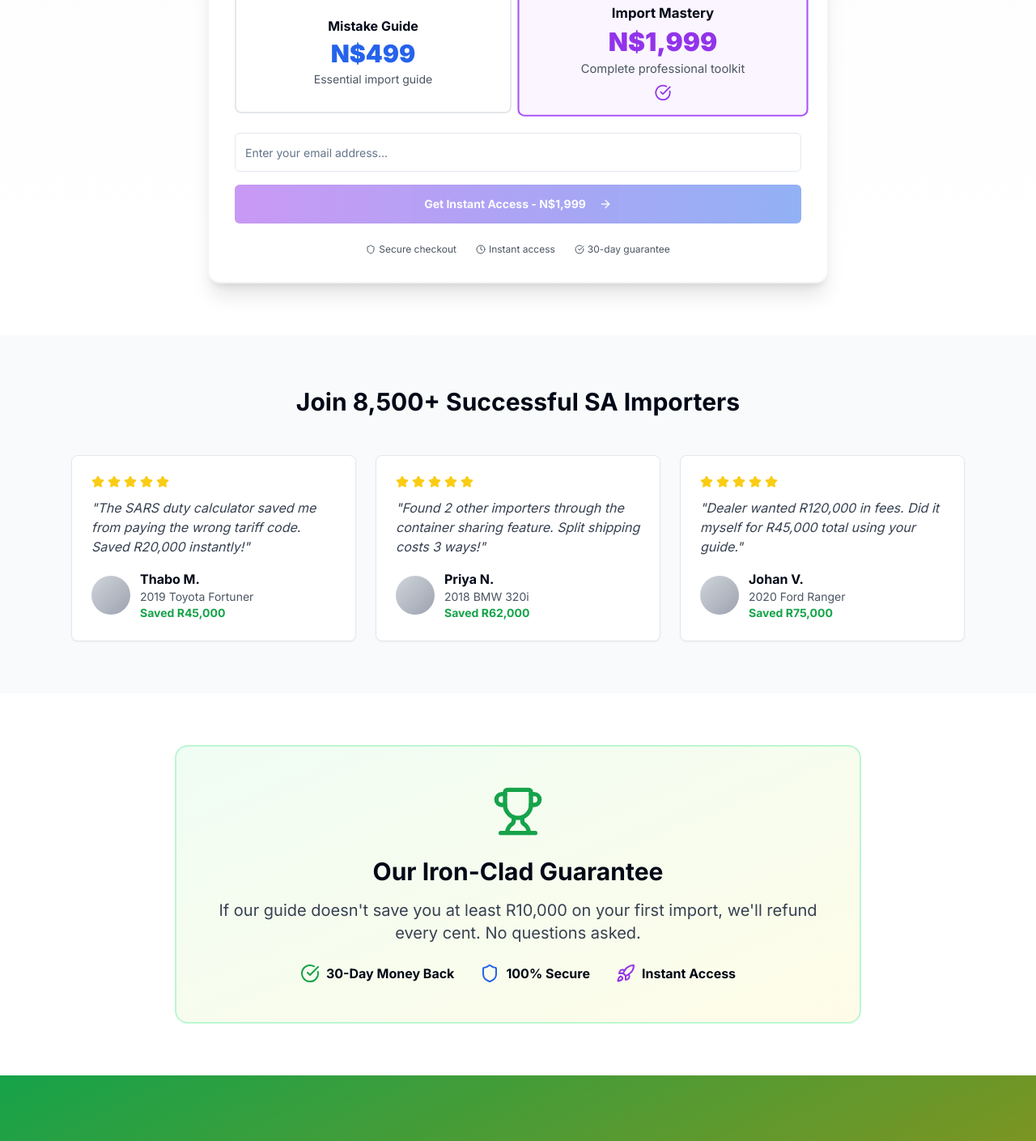
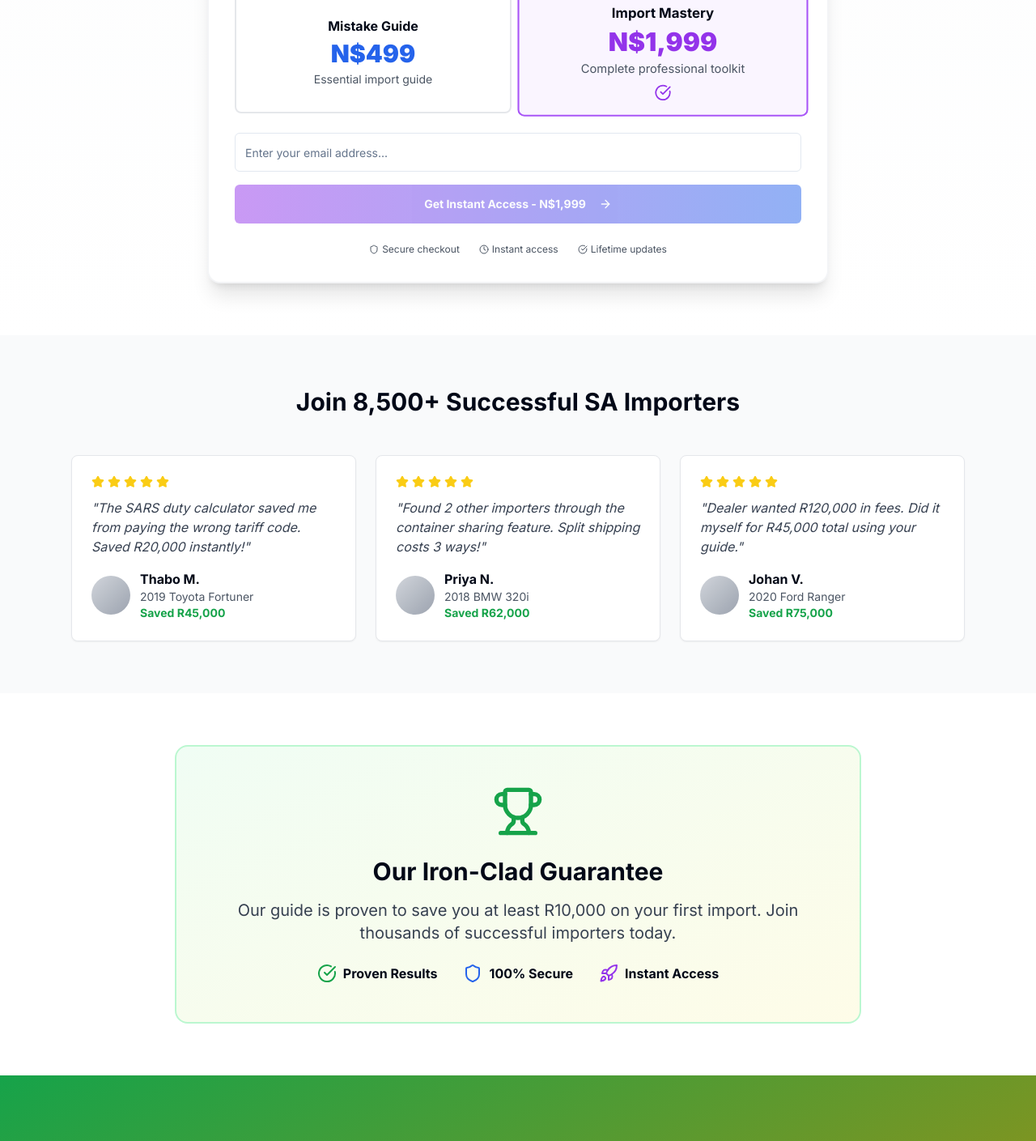
Before and after one commit to Mvula88/calculator, a Next.js app: page /za/guide in a window 1280 px wide. Shown: the part 3007-4416 px from the top of the page at 81% size. Built offline with nearby package versions, Linux system fonts and the light colour scheme.

Commit message:
Remove 30-day money back guarantee from entire platform

```diff
--- a/app/bw/guide/page.tsx
+++ b/app/bw/guide/page.tsx
@@ -441,13 +441,13 @@ export default function BotswanaGuidePage() {
             <Trophy className="h-16 w-16 text-blue-600 mx-auto mb-6" />
             <h2 className="text-3xl font-bold mb-4">Our Iron-Clad Guarantee</h2>
             <p className="text-xl text-gray-700 mb-6">
-              If our guide doesn't save you at least P10,000 on your first import,
-              we'll refund every thebe. No questions asked.
+              Our guide is proven to save you at least P10,000 on your first import.
+              Join thousands of successful importers today.
             </p>
             <div className="flex items-center justify-center gap-8">
               <div className="flex items-center gap-2">
                 <CheckCircle className="h-6 w-6 text-green-600" />
-                <span className="font-bold">30-Day Money Back</span>
+                <span className="font-bold">Proven Results</span>
               </div>
               <div className="flex items-center gap-2">
                 <Shield className="h-6 w-6 text-blue-600" />
--- a/app/na/guide/page.tsx
+++ b/app/na/guide/page.tsx
@@ -442,13 +442,13 @@ export default function NamibiaGuidePage() {
             <Trophy className="h-16 w-16 text-green-600 mx-auto mb-6" />
             <h2 className="text-3xl font-bold mb-4">Our Iron-Clad Guarantee</h2>
             <p className="text-xl text-gray-700 mb-6">
-              If our guide doesn't save you at least N$10,000 on your first import,
-              we'll refund every cent. No questions asked.
+              Our guide is proven to save you at least N$10,000 on your first import.
+              Join thousands of successful importers today.
             </p>
             <div className="flex items-center justify-center gap-8">
               <div className="flex items-center gap-2">
                 <CheckCircle className="h-6 w-6 text-green-600" />
-                <span className="font-bold">30-Day Money Back</span>
+                <span className="font-bold">Proven Results</span>
               </div>
               <div className="flex items-center gap-2">
                 <Shield className="h-6 w-6 text-blue-600" />
--- a/app/za/guide/page.tsx
+++ b/app/za/guide/page.tsx
@@ -441,13 +441,13 @@ export default function SouthAfricaGuidePage() {
             <Trophy className="h-16 w-16 text-green-600 mx-auto mb-6" />
             <h2 className="text-3xl font-bold mb-4">Our Iron-Clad Guarantee</h2>
             <p className="text-xl text-gray-700 mb-6">
-              If our guide doesn't save you at least R10,000 on your first import,
-              we'll refund every cent. No questions asked.
+              Our guide is proven to save you at least R10,000 on your first import.
+              Join thousands of successful importers today.
             </p>
             <div className="flex items-center justify-center gap-8">
               <div className="flex items-center gap-2">
                 <CheckCircle className="h-6 w-6 text-green-600" />
-                <span className="font-bold">30-Day Money Back</span>
+                <span className="font-bold">Proven Results</span>
               </div>
               <div className="flex items-center gap-2">
                 <Shield className="h-6 w-6 text-blue-600" />
--- a/app/zm/guide/page.tsx
+++ b/app/zm/guide/page.tsx
@@ -441,13 +441,13 @@ export default function ZambiaGuidePage() {
             <Trophy className="h-16 w-16 text-emerald-600 mx-auto mb-6" />
             <h2 className="text-3xl font-bold mb-4">Our Iron-Clad Guarantee</h2>
             <p className="text-xl text-gray-700 mb-6">
-              If our guide doesn't save you at least K100,000 on your first import,
-              we'll refund every ngwee. No questions asked.
+              Our guide is proven to save you at least K100,000 on your first import.
+              Join thousands of successful importers today.
             </p>
             <div className="flex items-center justify-center gap-8">
               <div className="flex items-center gap-2">
                 <CheckCircle className="h-6 w-6 text-green-600" />
-                <span className="font-bold">30-Day Money Back</span>
+                <span className="font-bold">Proven Results</span>
               </div>
               <div className="flex items-center gap-2">
                 <Shield className="h-6 w-6 text-blue-600" />
--- a/components/QuickSignupForm.tsx
+++ b/components/QuickSignupForm.tsx
@@ -285,7 +285,7 @@ export default function QuickSignupForm({
         </div>
         <div className="flex items-center gap-1 text-xs text-gray-600">
           <CheckCircle className="h-3 w-3" />
-          <span>30-day guarantee</span>
+          <span>Lifetime updates</span>
         </div>
       </div>
     </div>
--- a/components/StickySignupHeader.tsx
+++ b/components/StickySignupHeader.tsx
@@ -71,7 +71,7 @@ export default function StickySignupHeader({ country = 'na' }: StickySignupHeade
             </Link>
             <div className="hidden sm:flex items-center gap-1 text-xs">
               <Shield className="h-3 w-3" />
-              <span>30-day guarantee</span>
+              <span>Secure checkout</span>
             </div>
           </div>
         </div>
```
